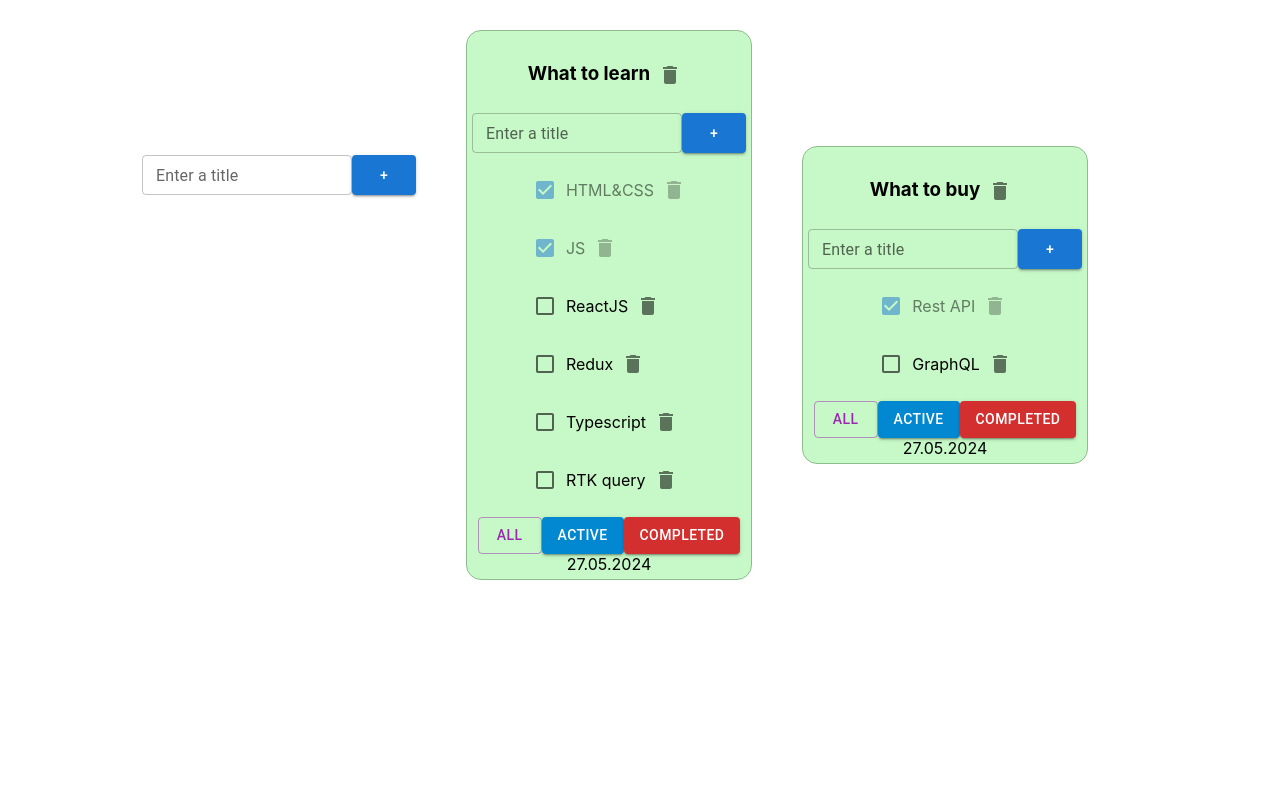
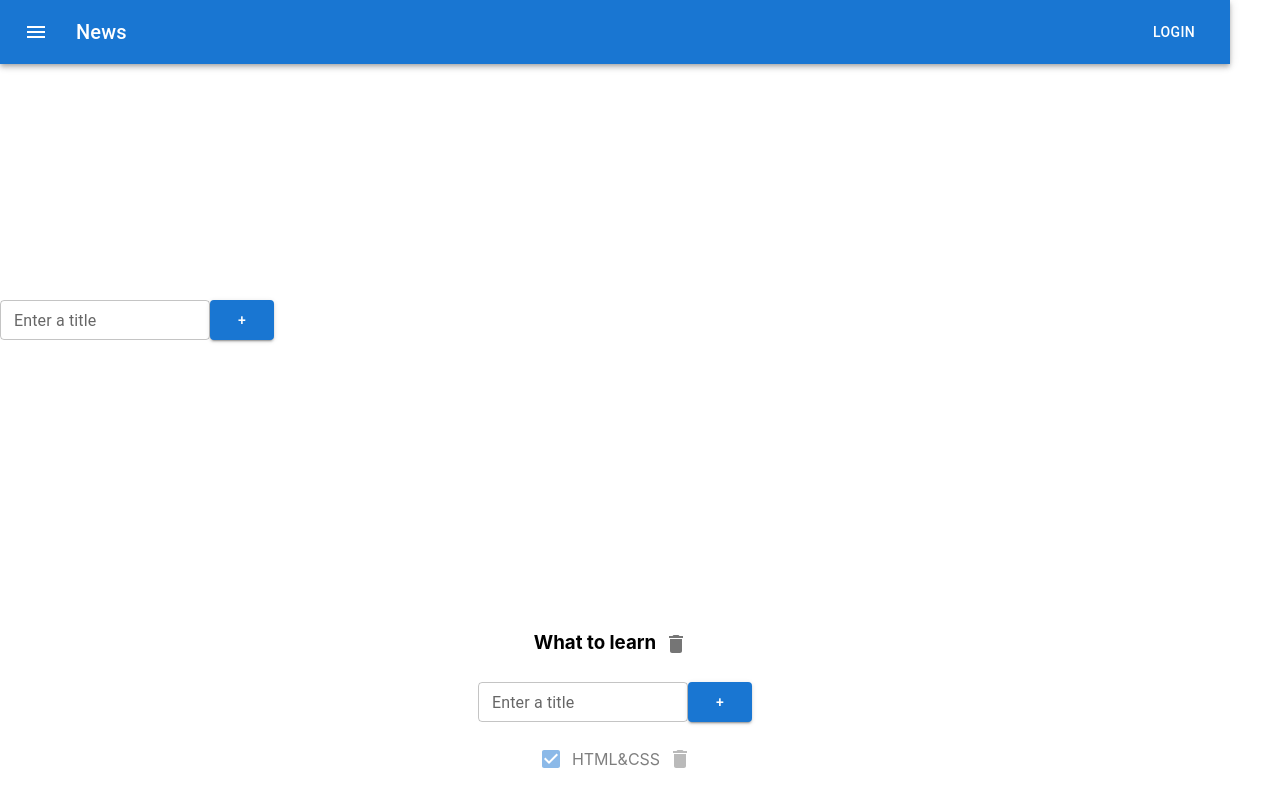
Before and after one commit to kalibria/todolist, a React (Create React App) app: page / in a window 1280 px wide. Shown: the top 800 px of the page. Built offline with nearby package versions, Linux system fonts and the light colour scheme.

Commit message:
added AppBar from mui

```diff
--- a/src/App.css
+++ b/src/App.css
@@ -1,8 +1,8 @@
 .App {
-  padding: 30px;
-  display: flex;
-  justify-content: center;
-  align-items: center;
+  /*padding: 30px;*/
+  /*display: flex;*/
+  /*justify-content: center;*/
+  /*align-items: center;*/
 }
 
 .App > div {
@@ -19,7 +19,7 @@
 }
 
 .active-filter {
-  background-color: lightgreen;
+  /*background-color: lightgreen;*/
 }
 
 .is-done {
--- a/src/App.tsx
+++ b/src/App.tsx
@@ -4,6 +4,13 @@
 import {v1, v4} from 'uuid';
 import {Todolist} from "./components/todoList/Todolist";
 import {AddItemForm} from "./components/addItemForm/AddItemForm";
+import AppBar from '@mui/material/AppBar';
+import Box from '@mui/material/Box';
+import Toolbar from '@mui/material/Toolbar';
+import Typography from '@mui/material/Typography';
+import Button from '@mui/material/Button';
+import IconButton from '@mui/material/IconButton';
+import MenuIcon from '@mui/icons-material/Menu';
 
 
 export type TaskProps = {
@@ -120,6 +127,25 @@
 }
     return (
         <div className="App">
+            <Box sx={{ flexGrow: 1 }}>
+                <AppBar position="static">
+                    <Toolbar>
+                        <IconButton
+                            size="large"
+                            edge="start"
+                            color="inherit"
+                            aria-label="menu"
+                            sx={{ mr: 2 }}
+                        >
+                            <MenuIcon />
+                        </IconButton>
+                        <Typography variant="h6" component="div" sx={{ flexGrow: 1 }}>
+                            News
+                        </Typography>
+                        <Button color="inherit">Login</Button>
+                    </Toolbar>
+                </AppBar>
+            </Box>
             <AddItemForm addItem={addTodoList}
             />
             {todoList.map(t => {
--- a/src/components/todoList/Todolist.module.css
+++ b/src/components/todoList/Todolist.module.css
@@ -1,8 +1,8 @@
 .card {
     min-width: 250px;
-    border: 1px solid darkseagreen;
+    /*border: 1px solid darkseagreen;*/
     border-radius: 15px;
-    background-color: #c7f8c7;
+    /*background-color: #c7f8c7;*/
     padding: 5px;
 
     display: flex;
```
